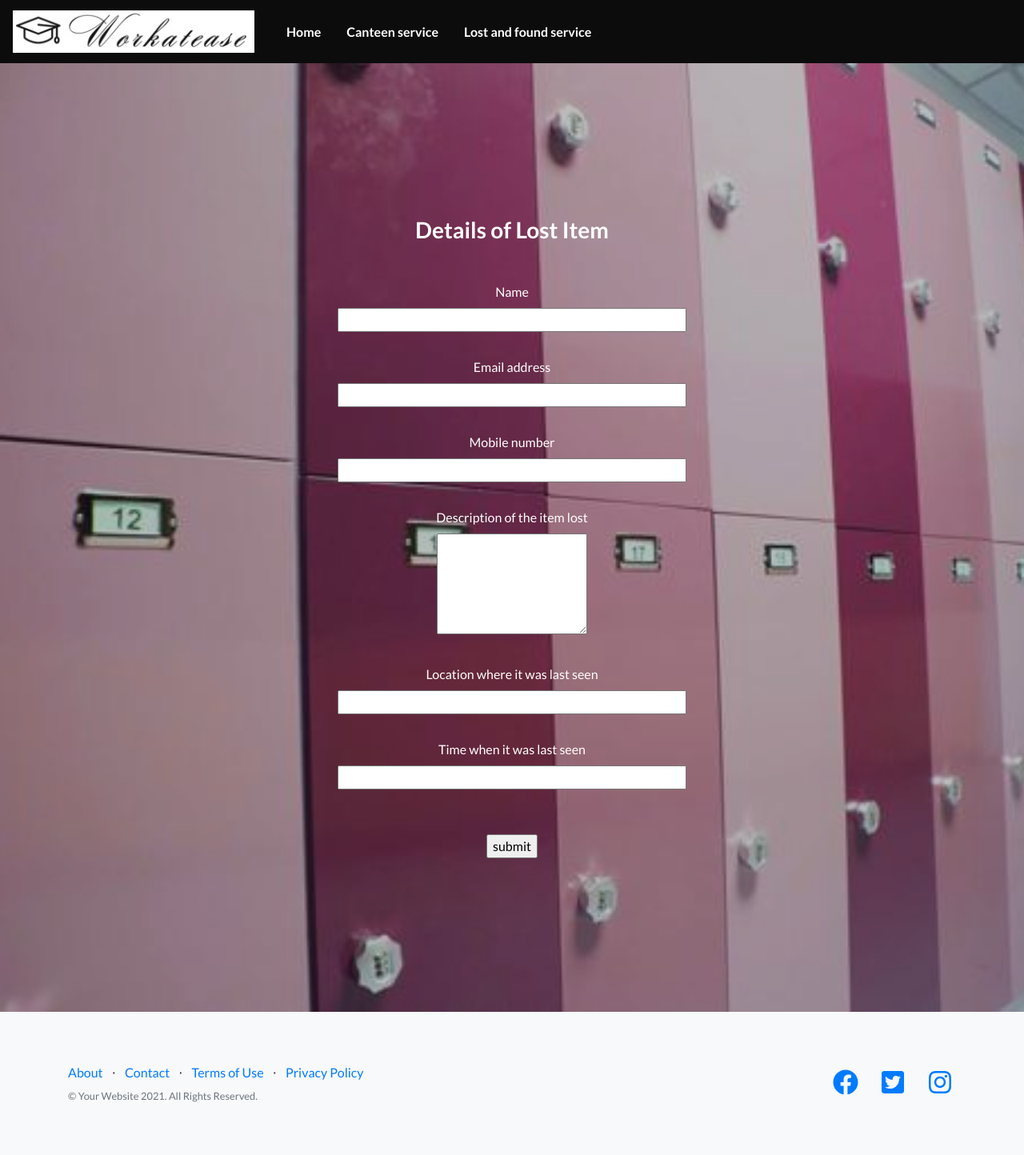
After one commit to alwaysaditi/University-Website-hackathon, a PHP site: page /contactformLAF.php in a window 1280 px wide. The commit adds this page. Shown: the whole page at 80% size. Run offline with PHP 8.4, Linux system fonts and the light colour scheme.

Commit message:
lost and found also done

```diff
--- a/University-Website-hackathon/Index/canteen.php
+++ b/University-Website-hackathon/Index/canteen.php
@@ -34,10 +34,10 @@
                             class="sr-only">(current)</span></a>
                 </li>
                 <li class="nav-item pl-3">
-                    <a class="nav-link" href="canteen.html" style="color: white;"><b>Canteen service</b> </span></a>
+                    <a class="nav-link" href="canteen.php" style="color: white;"><b>Canteen service</b> </span></a>
                 </li>
                 <li class="nav-item pl-3">
-                    <a class="nav-link" href="lost1.html" style="color: white;"><b>Lost and found service</b></a>
+                    <a class="nav-link" href="lost1.php" style="color: white;"><b>Lost and found service</b></a>
                 </li>
             </ul>
 
--- /dev/null
+++ b/University-Website-hackathon/Index/contactformLAF.php
@@ -0,0 +1,168 @@
+<!DOCTYPE html>
+<html lang="en">
+
+<head>
+    <meta charset="utf-8" />
+    <meta name="viewport" content="width=device-width, initial-scale=1, shrink-to-fit=no" />
+    <meta name="description" content="" />
+    <meta name="author" content="" />
+    <title>WORKATEASE-Lost And Found/details</title>
+    <!-- Favicon-->
+    <link rel="icon" type="image/x-icon" href="assets/favicon.ico" />
+    <!-- Font Awesome icons (free version)-->
+    <script src="https://use.fontawesome.com/releases/v5.15.3/js/all.js" crossorigin="anonymous"></script>
+    <!-- Simple line icons-->
+    <link href="https://cdnjs.cloudflare.com/ajax/libs/simple-line-icons/2.5.5/css/simple-line-icons.min.css"
+        rel="stylesheet" type="text/css" />
+    <!-- Google fonts-->
+    <link href="https://fonts.googleapis.com/css?family=Lato:300,400,700,300italic,400italic,700italic" rel="stylesheet"
+        type="text/css" />
+    <!-- Core theme CSS (includes Bootstrap)-->
+    <link href="css1/styles.css" rel="stylesheet" />
+</head>
+
+<body>
+
+    <!-- Navigation-->
+    <nav class="navbar navbar-expand-lg navbar-light" style="background-color:rgb(12, 12, 12)">
+        <a class="navbar-brand" href="#">
+            <img src="logo4.jpg" class="d-inline-block align-center" alt="">
+        </a>
+        <div class="collapse navbar-collapse" id="navbarSupportedContent">
+            <ul class="navbar-nav mr-auto">
+                <li class="nav-item active pl-3">
+                    <a class="nav-link" href="index.html" style="color: white" ;><b>Home</b> <span
+                            class="sr-only">(current)</span></a>
+                </li>
+                <li class="nav-item pl-3">
+                    <a class="nav-link" href="canteen.html" style="color: white;"><b>Canteen service</b> </span></a>
+                </li>
+                <li class="nav-item pl-3">
+                    <a class="nav-link" href="lost1.html" style="color: white;"><b>Lost and found service</b></a>
+                </li>
+            </ul>
+
+        </div>
+    </nav>
+    <!-- Masthead-->
+    <header class="masthead text-white text-center">
+        <div class="overlay"></div>
+        <div class="container">
+            <div class="row">
+                <div class="col-xl-9 mx-auto">
+                    <h3 class="mb-5">Details of Lost Item</h3>
+                    <h1></h1>
+                    <h1></h1>
+
+
+                        <div class="fcf-body">
+
+                            <div id="fcf-form">
+                            <h3 class="fcf-h2"></h3>
+
+                            <form id="fcf-form-id" class="fcf-form-class" method="post" action="lost_submit.php">
+
+                                <div class="fcf-form-group">
+                                    <label for="Name" class="fcf-label">Name</label>
+                                    <div class="fcf-input-group">
+                                        <input size="50" type="text" id="Name" name="Name" class="fcf-form-control" required>
+                                    </div>
+                                </div>
+                                <h1></h1><br>                                <div class="fcf-form-group">
+                                    <label for="Email" class="fcf-label" text-size="13">Email address</label>
+                                    <div class="fcf-input-group">
+                                        <input size="50" type="email" id="Email" name="Email" class="fcf-form-control" required>
+                                    </div>
+                                </div>
+                                <h1></h1><br>
+                                <div class="fcf-form-group">
+                                    <label for="Mobilenumber" class="fcf-label">Mobile number</label>
+                                    <div class="fcf-input-group">
+                                        <input size="50" type="text" id="Mobilenumber" name="Mobilenumber" class="fcf-form-control" required>
+                                    </div>
+                                </div>
+                                        <h1></h1><br>
+                                <div class="fcf-form-group">
+                                    <label for="Message" class="fcf-label">Description of the item lost</label>
+                                    <div class="fcf-input-group">
+                                        <textarea input size="50" id="Message" name="Message" class="fcf-form-control" rows="5" maxlength="3000" required></textarea>
+                                    </div>
+                                </div>
+                                <h1></h1><br>
+                                <div class="fcf-form-group">
+                                    <label for="location" class="fcf-label">Location where it was last seen</label>
+                                    <div class="fcf-input-group">
+                                        <input size="50" type="text" id="location" name="location" class="fcf-form-control" required>
+                                    </div>
+                                    <h1></h1>
+                                    <br>
+                                    <div class="fcf-form-group">
+                                        <label for="time" class="fcf-label">Time when it was last seen</label>
+                                        <div class="fcf-input-group">
+                                            <input size="50" type="text" id="time" name="time" class="fcf-form-control" required>
+                                        </div>
+                                        <h1></h1>
+                                        <br><br>
+
+                                <div class="fcf-form-group">
+
+                                <input type="submit" value="submit">
+
+                                </div>
+
+
+                            </form>
+                            </div>
+
+                        </div>
+                </div>
+                <div class="col-md-17 col-lg-8 col-xl-7 mx-auto">
+                    <form>
+
+
+                    </form>
+                </div>
+            </div>
+        </div>
+    </header>
+
+    <!-- Footer-->
+    <footer class="footer bg-light">
+        <div class="container">
+            <div class="row">
+                <div class="col-lg-6 h-100 text-center text-lg-left my-auto">
+                    <ul class="list-inline mb-2">
+                        <li class="list-inline-item"><a href="#!">About</a></li>
+                        <li class="list-inline-item">⋅</li>
+                        <li class="list-inline-item"><a href="#!">Contact</a></li>
+                        <li class="list-inline-item">⋅</li>
+                        <li class="list-inline-item"><a href="#!">Terms of Use</a></li>
+                        <li class="list-inline-item">⋅</li>
+                        <li class="list-inline-item"><a href="#!">Privacy Policy</a></li>
+                    </ul>
+                    <p class="text-muted small mb-4 mb-lg-0">© Your Website 2021. All Rights Reserved.</p>
+                </div>
+                <div class="col-lg-6 h-100 text-center text-lg-right my-auto">
+                    <ul class="list-inline mb-0">
+                        <li class="list-inline-item mr-3">
+                            <a href="#!"><i class="fab fa-facebook fa-2x fa-fw"></i></a>
+                        </li>
+                        <li class="list-inline-item mr-3">
+                            <a href="#!"><i class="fab fa-twitter-square fa-2x fa-fw"></i></a>
+                        </li>
+                        <li class="list-inline-item">
+                            <a href="#!"><i class="fab fa-instagram fa-2x fa-fw"></i></a>
+                        </li>
+                    </ul>
+                </div>
+            </div>
+        </div>
+    </footer>
+    <!-- Bootstrap core JS-->
+    <script src="https://code.jquery.com/jquery-3.5.1.slim.min.js"></script>
+    <script src="https://cdn.jsdelivr.net/npm/bootstrap@4.6.0/dist/js/bootstrap.bundle.min.js"></script>
+    <!-- Core theme JS-->
+    <script src="js/scripts.js"></script>
+</body>
+
+</html>
--- a/University-Website-hackathon/Index/submit_order.php
+++ b/University-Website-hackathon/Index/submit_order.php
@@ -32,7 +32,7 @@ $sql =  "INSERT INTO `canteen` (`c_name`,`c_email`,`c_order`,`specs`,`pickup_tim
  VALUES ('$name','$c_email','$order','$specs','$datetime')";
 
 if($conn->query($sql)==TRUE){
-    echo "<h1><center> Your order is placed successfully</center></h1>\n<br>";
+    echo "<h1><center> Your order is placed successfully</center></h1>\n<br><br><br><br><br><br><br>";
     $query1="SELECT * from canteen where c_name='$name'";
     $result = $conn->query($query1);
 
```
Also changed, not shown: University-Website-hackathon/Index/common1.css (added, +106 -0 lines), University-Website-hackathon/Index/lost1.php (added, +110 -0 lines), University-Website-hackathon/Index/lost_submit.php (added, +52 -0 lines).
